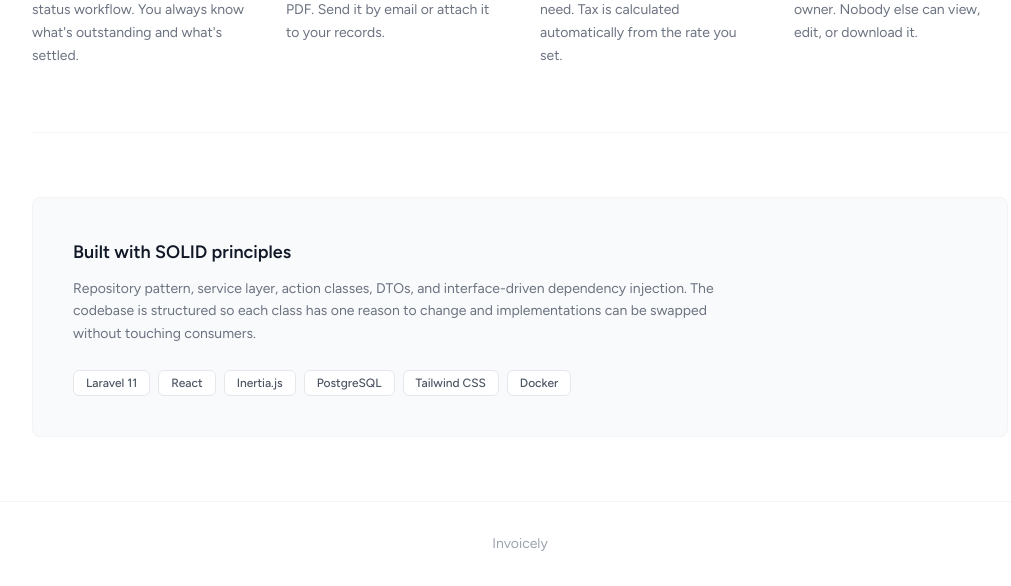
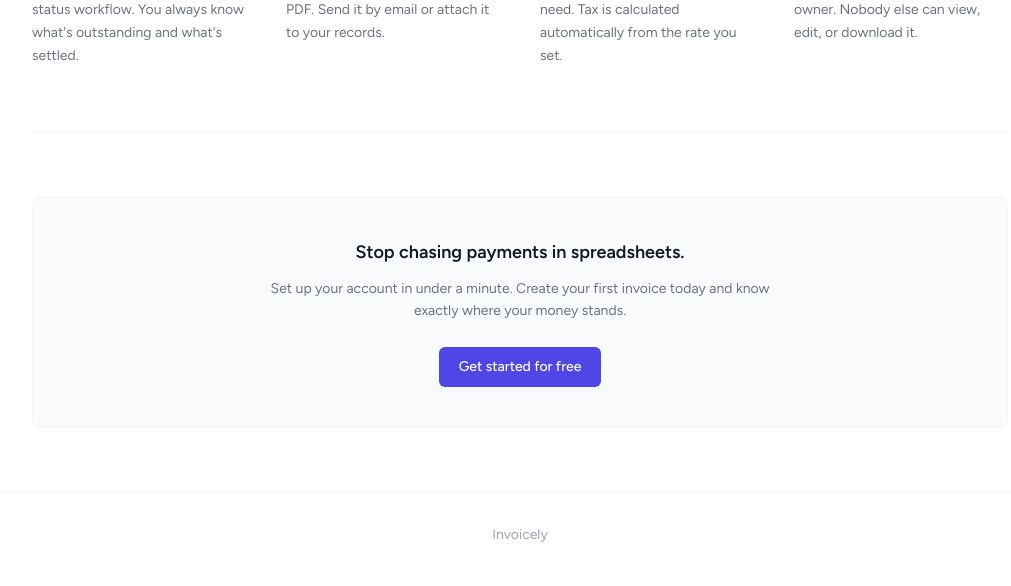
Before and after one commit to oysters76/invoicely, a Laravel app: page / in a window 1280 px wide. Shown: the part 642-1228 px from the top of the page, without its empty margins (120-1131 px from the left). After the commit the page ends 1184 px from the top, so only its background shows below. Run offline with Laravel 12, Linux system fonts and the light colour scheme; style sheets or scripts are compiled from the project's sources; some libraries are stand-ins or nearby versions.

Commit message:
Replace architecture callout with user-facing CTA section
Landing page should speak to the customer, not expose internal
tech stack. Replaced tech tags with a call-to-action block.

```diff
--- a/resources/js/Pages/Welcome.jsx
+++ b/resources/js/Pages/Welcome.jsx
@@ -190,35 +190,26 @@ export default function Welcome({ auth }) {
                     <hr className="border-gray-100" />
                 </div>
 
-                {/* Architecture callout */}
+                {/* CTA */}
                 <section className="mx-auto max-w-5xl px-6 py-16">
-                    <div className="rounded-lg border border-gray-100 bg-gray-50 p-8 sm:p-10">
+                    <div className="rounded-lg border border-gray-100 bg-gray-50 p-8 sm:p-10 text-center">
                         <h2 className="text-lg font-semibold text-gray-900">
-                            Built with SOLID principles
+                            Stop chasing payments in spreadsheets.
                         </h2>
-                        <p className="mt-3 max-w-2xl text-sm leading-relaxed text-gray-500">
-                            Repository pattern, service layer, action classes, DTOs,
-                            and interface-driven dependency injection. The codebase
-                            is structured so each class has one reason to change and
-                            implementations can be swapped without touching consumers.
+                        <p className="mt-3 mx-auto max-w-lg text-sm leading-relaxed text-gray-500">
+                            Set up your account in under a minute. Create your first
+                            invoice today and know exactly where your money stands.
                         </p>
-                        <div className="mt-6 flex flex-wrap gap-2">
-                            {[
-                                'Laravel 11',
-                                'React',
-                                'Inertia.js',
-                                'PostgreSQL',
-                                'Tailwind CSS',
-                                'Docker',
-                            ].map((tag) => (
-                                <span
-                                    key={tag}
-                                    className="rounded-md border border-gray-200 bg-white px-3 py-1 text-xs font-medium text-gray-600"
+                        {!auth.user && (
+                            <div className="mt-6">
+                                <Link
+                                    href={route('register')}
+                                    className="inline-block rounded-md bg-indigo-600 px-5 py-2.5 text-sm font-medium text-white hover:bg-indigo-700 transition-colors"
                                 >
-                                    {tag}
-                                </span>
-                            ))}
-                        </div>
+                                    Get started for free
+                                </Link>
+                            </div>
+                        )}
                     </div>
                 </section>
 
```
